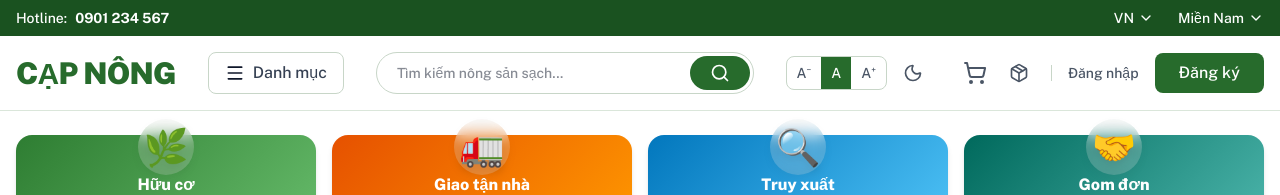
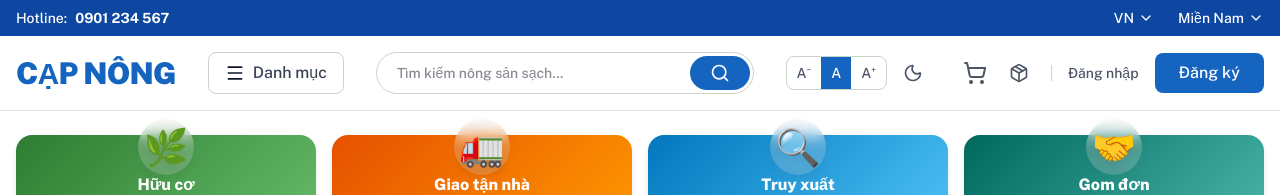
Before and after one commit to PhanHongDatt/WDA2026-CAP-NONG, a Next.js app in the folder capnong-fe/: page /home in a window 1280 px wide. Shown: the top 195 px of the page. Built offline with nearby package versions, Linux system fonts and the light colour scheme; no server answers.

Commit message:
ui: switch primary palette to blue for CD pipeline test

```diff
--- a/capnong-fe/src/app/globals.css
+++ b/capnong-fe/src/app/globals.css
@@ -7,11 +7,11 @@
 /* stylelint-disable-next-line at-rule-no-unknown */
 @theme inline {
   /* === Colors === */
-  --color-primary: #276B2C;
-  --color-primary-light: #45A049;
-  --color-primary-dark: #1A5220;
-  --color-primary-50: #E6F4E7;
-  --color-primary-100: #C5E3C6;
+  --color-primary: #1565C0;
+  --color-primary-light: #1E88E5;
+  --color-primary-dark: #0D47A1;
+  --color-primary-50: #E3F2FD;
+  --color-primary-100: #BBDEFB;
 
   --color-accent: #C62828;
   --color-accent-light: #EF5350;
@@ -43,7 +43,7 @@
   /* === Shadows === */
   --shadow-card: 0 4px 12px rgba(0, 0, 0, 0.05);
   --shadow-card-hover: 0 8px 24px rgba(0, 0, 0, 0.1);
-  --shadow-primary: 0 4px 14px rgba(46, 125, 50, 0.3);
+  --shadow-primary: 0 4px 14px rgba(21, 101, 192, 0.3);
   --shadow-lg: 0 10px 40px rgba(0, 0, 0, 0.08);
 
   /* === Transitions === */
```
